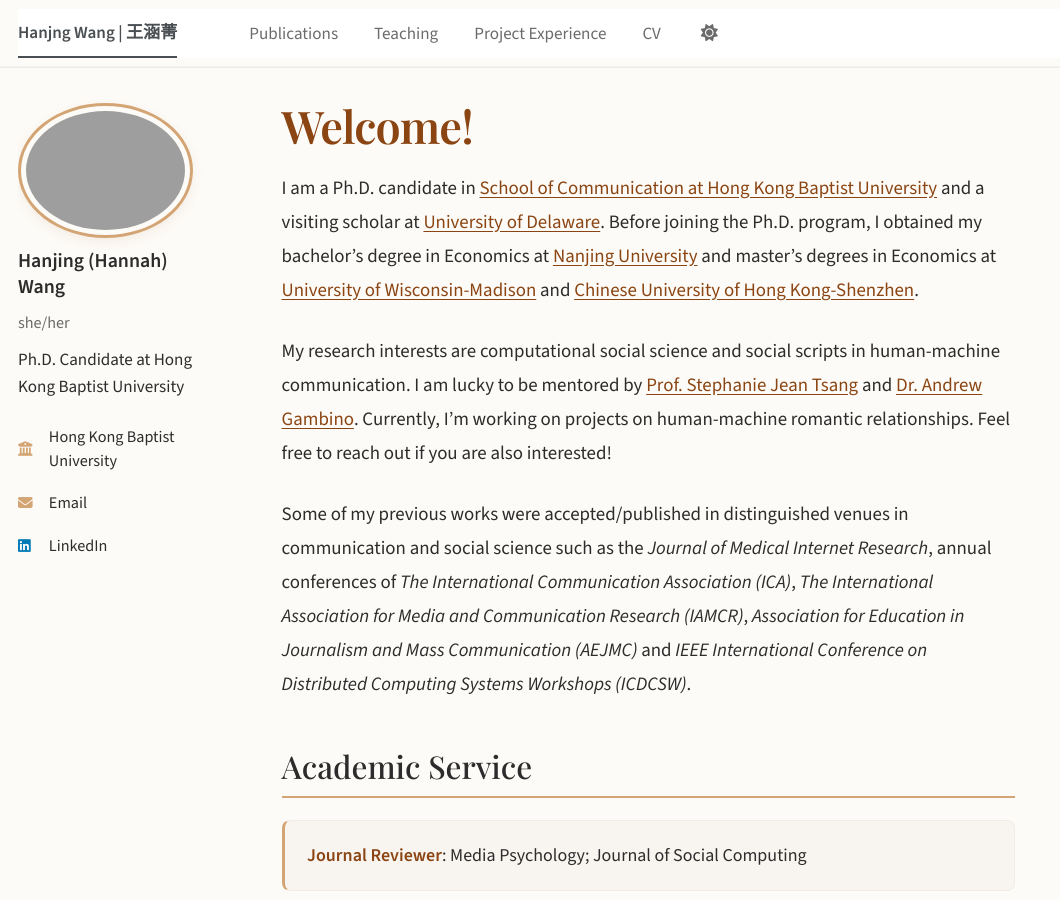
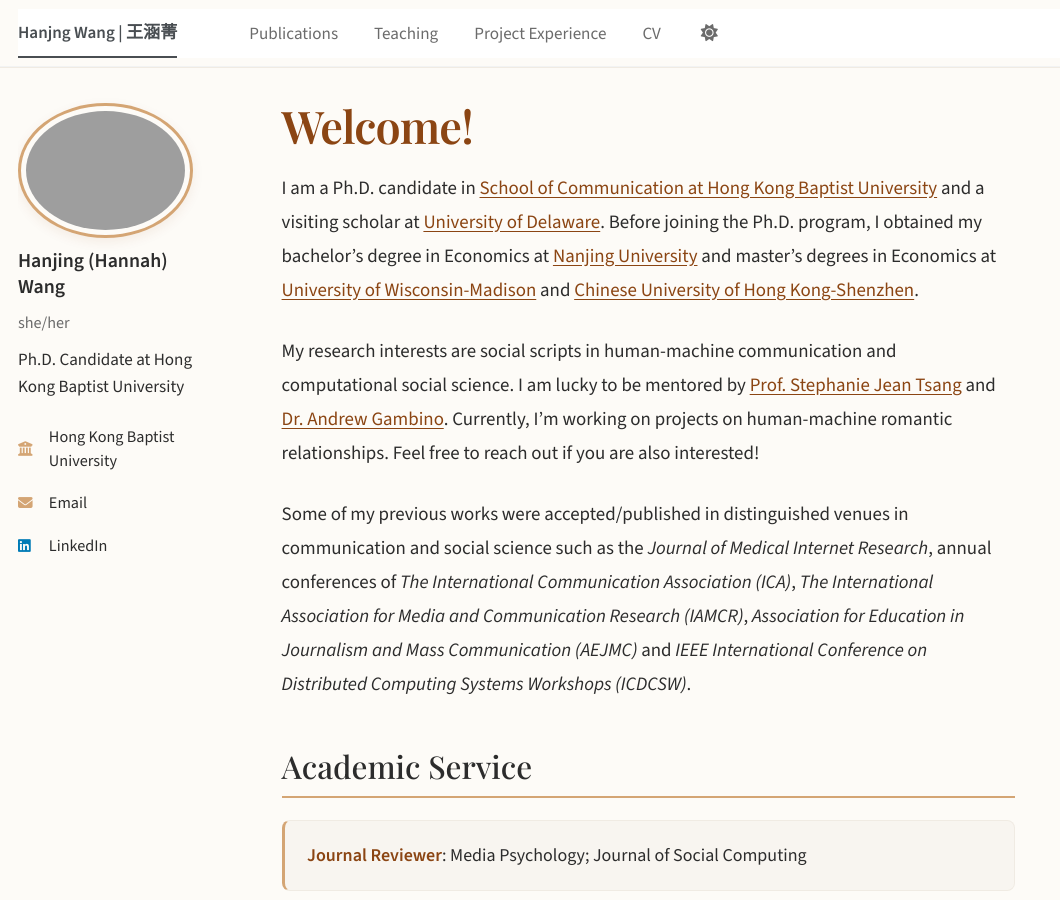
Before and after one commit to hanjingwang-comm/hanjingwang-comm.github.io, a Jekyll site: the page built from _pages/about.md, in a window 1280 px wide and 900 px high. Shown: the whole window, without its empty margins (0-1060 px from the left). Built offline with Jekyll 4.4.1, drawn with Linux system fonts in a browser that asks for light colours; some web fonts are replaced; a script bundle is joined from its source files by our own code; library files that are not in the unit come from our copies.

```diff
--- a/_pages/about.md
+++ b/_pages/about.md
@@ -9,7 +9,7 @@ redirect_from:
 
 I am a Ph.D. candidate in [School of Communication at Hong Kong Baptist University](https://comm.hkbu.edu.hk/) and a visiting scholar at [University of Delaware](https://www.udel.edu/). Before joining the Ph.D. program, I obtained my bachelor's degree in Economics at [Nanjing University](https://www.nju.edu.cn/en/) and master's degrees in Economics at [University of Wisconsin-Madison](https://www.nju.edu.cn/en/) and [Chinese University of Hong Kong-Shenzhen](https://www.cuhk.edu.cn/en).
 
-My research interests are computational social science and social scripts in human-machine communication. I am lucky to be mentored by [Prof. Stephanie Jean Tsang](https://coms.hkbu.edu.hk/faculty-and-staff/stephanie-jean-tsang.html) and [Dr. Andrew Gambino](https://www.udel.edu/academics/colleges/cas/units/departments/communication/our-people/andrew-gambino/). Currently, I'm working on projects on human-machine romantic relationships. Feel free to reach out if you are also interested!
+My research interests are social scripts in human-machine communication and computational social science. I am lucky to be mentored by [Prof. Stephanie Jean Tsang](https://coms.hkbu.edu.hk/faculty-and-staff/stephanie-jean-tsang.html) and [Dr. Andrew Gambino](https://www.udel.edu/academics/colleges/cas/units/departments/communication/our-people/andrew-gambino/). Currently, I'm working on projects on human-machine romantic relationships. Feel free to reach out if you are also interested!
 
 Some of my previous works were accepted/published in distinguished venues in communication and social science such as the *Journal of Medical Internet Research*, annual conferences of *The International Communication Association (ICA)*, *The International Association for Media and Communication Research (IAMCR)*, *Association for Education in Journalism and Mass Communication (AEJMC)* and *IEEE International Conference on Distributed Computing Systems Workshops (ICDCSW)*.
 
```
